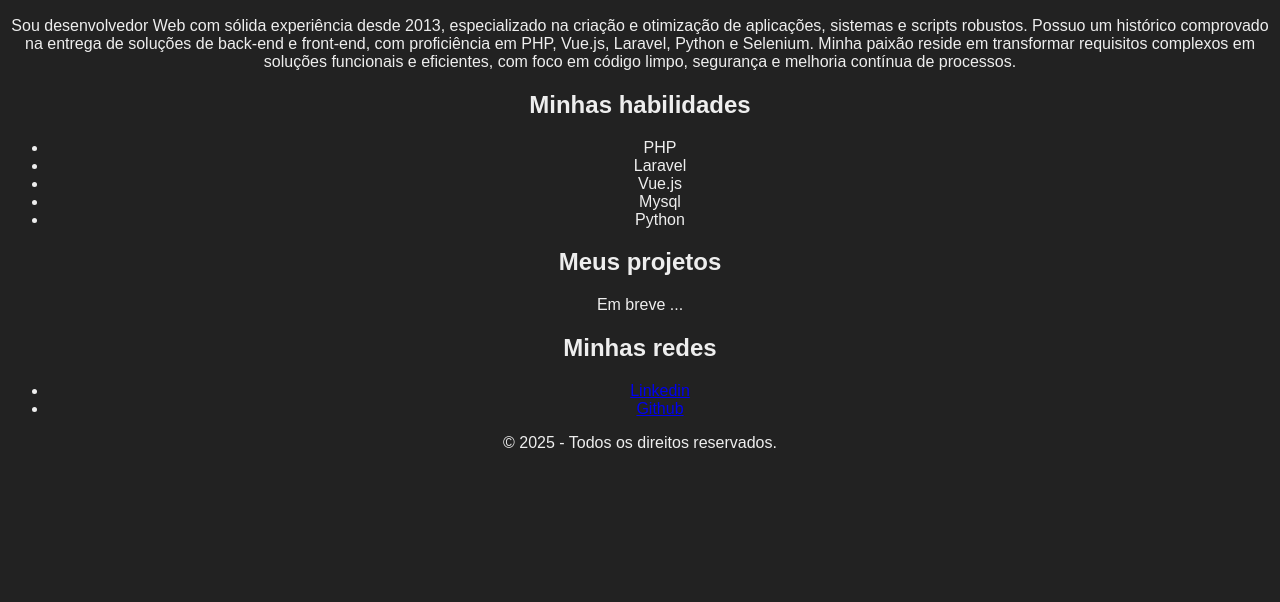
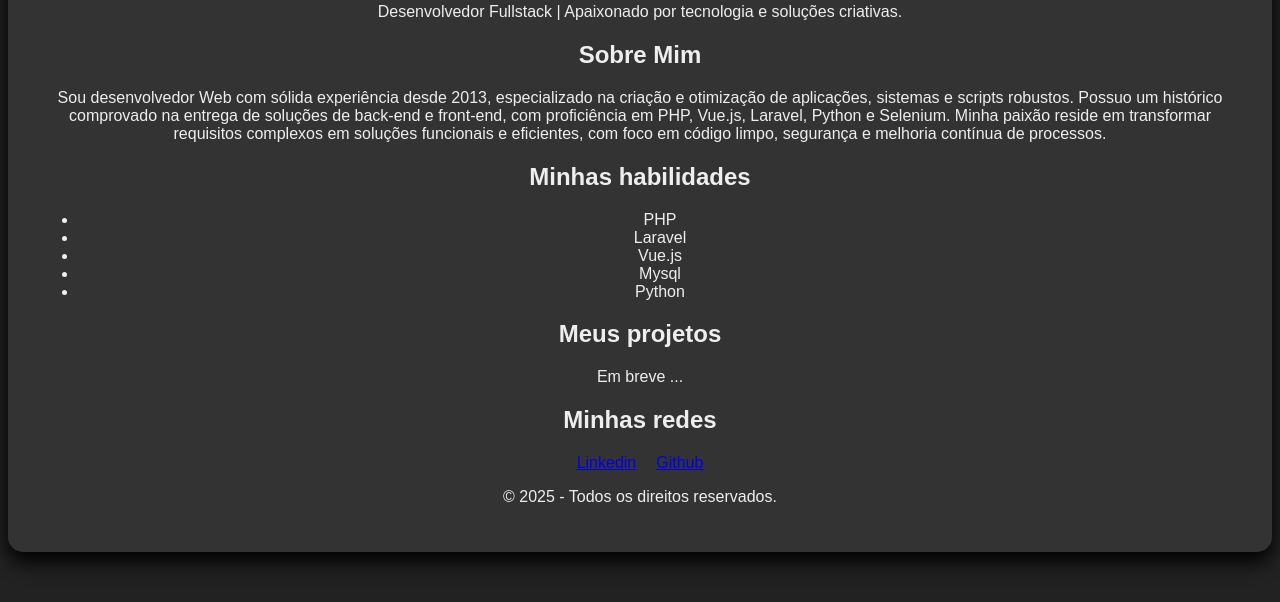
Before and after one commit to marcello-iorio/cartao-visita-digital, a plain HTML site: page index.html in a window 1280 px wide. Shown: the part 371-973 px from the top of the page. Before the commit the page ends 839 px from the top, so only its background shows below. Drawn offline with Linux system fonts and the light colour scheme.

Commit message:
feat:Adiciona layout de cartão e alinhamento com Flexbox.

```diff
--- a/css/style.css
+++ b/css/style.css
@@ -12,3 +12,20 @@ body {
     border: 5px solid #00a8ff; /* Adiciona uma borda azul ao redor da foto */
     object-fit: cover; /* Garante que a foto preencha o círculo sem distorcer */
 }
+
+.cartao {
+    background-color: #333; /* Uma cor de fundo para o cartão,um pouco mais clara que o body */
+    max-width: 700 px; /* O cartão terá no máximo 700px de largura */
+    margin: 50px auto; /* 50px de margem em cima/baixo e 'auto' nas laterais para centralizá-lo na página */
+    padding: 30px; /* 30px de espaçamento INTERNO, para o conteúdo não grudar nas bordas */
+    border-radius: 15px; /* Deixa os cantos do cartão arredondados */
+    box-shadow: 0 10px 20px rgba(0, 0, 0 ,2); /* Adiciona uma sombra para dar profundidade */
+}
+
+footer ul {
+    list-style: none; /* Remove as bolinhas da lista */
+    padding: 0; /* Remove o padding padrão da lista */
+    display: flex; /* A MÁGICA ACONTECE AQUI */
+    justify-content: center; /* Centraliza os items horizontalmente */
+    gap: 20px; /* Cria um espaço de 20px entre os links */
+}
--- a/index.html
+++ b/index.html
@@ -11,6 +11,7 @@
 
 
 <body>
+    <div class="cartao">
         <header>
             <img class="foto-perfil" src="imagens/profilepicture.jpg" alt="Foto de Marcello Iorio">
             <h1>Marcello Iorio</h1>
@@ -21,10 +22,14 @@
             <section>
                 <h2>Sobre Mim</h2>
                 <p>
-                Sou desenvolvedor Web com sólida experiência desde 2013, especializado na criação e otimização de aplicações,
-                sistemas e scripts robustos. Possuo um histórico comprovado na entrega de soluções de back-end e front-end, com
-                proficiência em PHP, Vue.js, Laravel, Python e Selenium. Minha paixão reside em transformar requisitos complexos
-                em soluções funcionais e eficientes, com foco em código limpo, segurança e melhoria contínua de processos.
+                    Sou desenvolvedor Web com sólida experiência desde 2013, especializado na criação e otimização de
+                    aplicações,
+                    sistemas e scripts robustos. Possuo um histórico comprovado na entrega de soluções de back-end e
+                    front-end, com
+                    proficiência em PHP, Vue.js, Laravel, Python e Selenium. Minha paixão reside em transformar
+                    requisitos complexos
+                    em soluções funcionais e eficientes, com foco em código limpo, segurança e melhoria contínua de
+                    processos.
                 </p>
             </section>
             <h2>Minhas habilidades</h2>
@@ -53,7 +58,7 @@
                 <p>&copy; 2025 - Todos os direitos reservados.</p>
             </footer>
         </main>
-
+    </div>
 
 </body>
 
```
Lines whose indentation alone changed are shown as unchanged.
